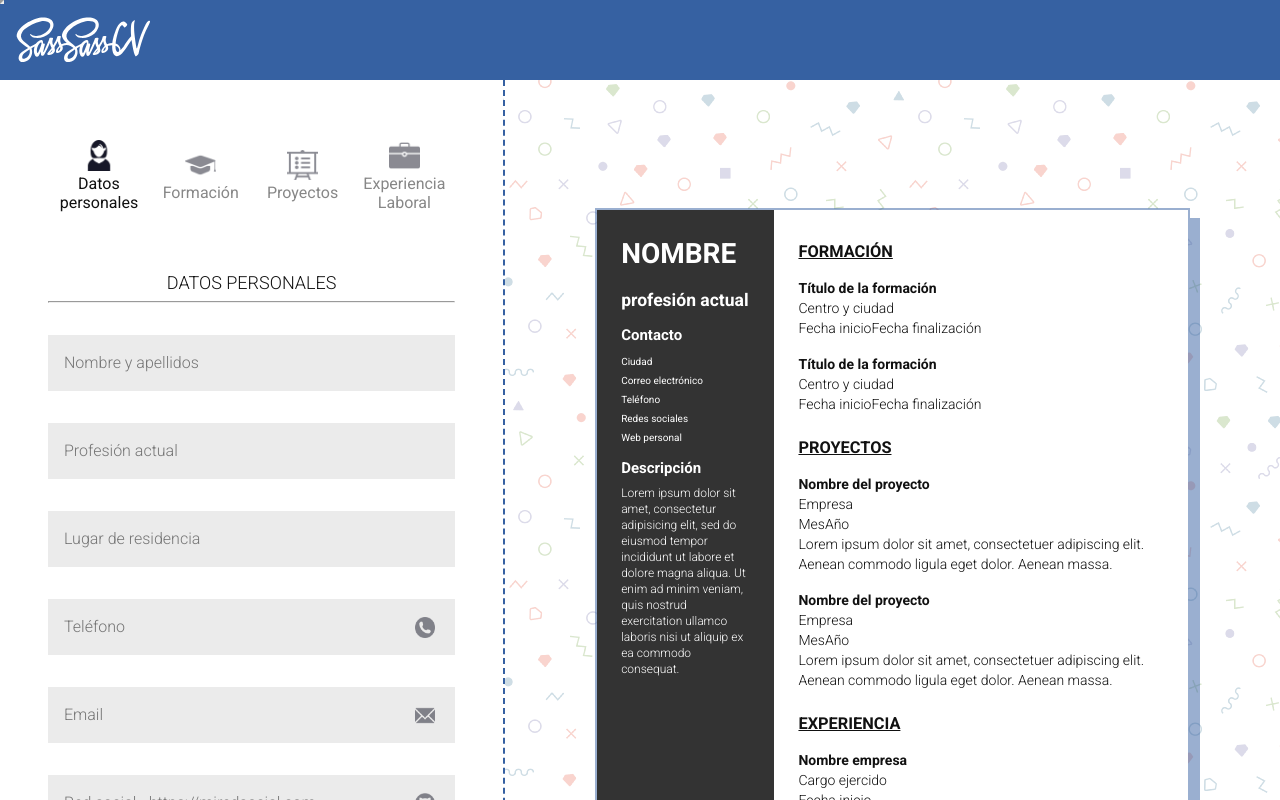
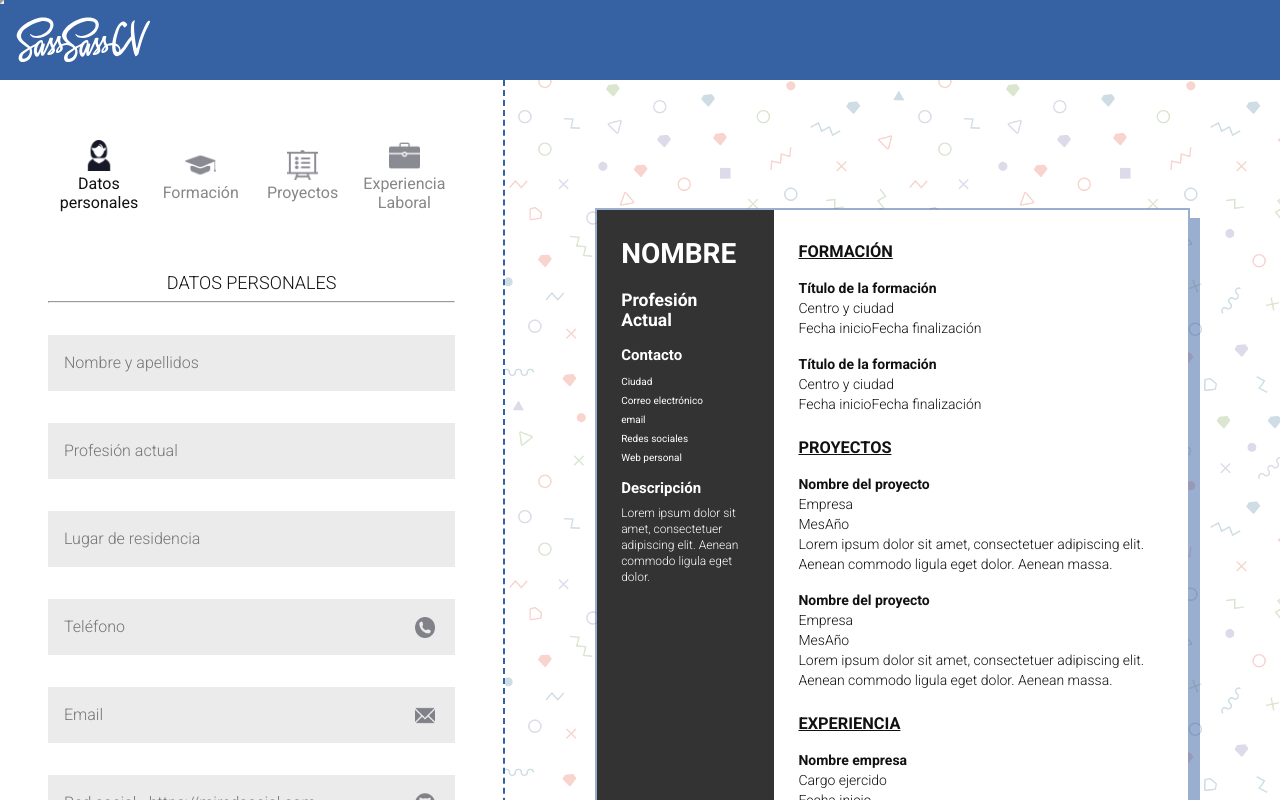
Before and after one commit to Adalab/project-clarke-s4-sass-sass-baby, a React (Create React App) app: page / in a window 1280 px wide. Shown: the top 800 px of the page. Built offline with nearby package versions, Linux system fonts and the light colour scheme.

Commit message:
[Changes]inputs personal data (#16)

```diff
--- a/src/App.js
+++ b/src/App.js
@@ -14,7 +14,14 @@ class App extends Component {
     this.state = {
       printing: false,
       cv: {
-        name: 'Nombre', profession: 'profesión actual'
+        name: 'Nombre',
+        profession: 'Profesión Actual',
+        residence: 'Ciudad',
+        telephone: 'Correo electrónico',
+        email: 'email',
+        social: 'Redes sociales',
+        personalWebsite: 'Web personal',
+        personalDescription: 'Lorem ipsum dolor sit amet, consectetuer adipiscing elit. Aenean commodo ligula eget dolor.'
       }
     }
     this.updateCv =  this.updateCv.bind(this);
--- a/src/components/Education.js
+++ b/src/components/Education.js
@@ -13,19 +13,19 @@ class Education extends Component {
       <Fieldset title="Formación">
         <Colapsable box= "firstEducationBox" link="Añadir formación 1">
           <div className="drop-down">
-          <input className="input-form title-education main-value" type="text" name="title-education" placeholder="Título" required />
-          <input className="input-form center-education" type="text" name="company-project" placeholder="Centro de formación" required />
-          <input className="input-form date-start-education" type="date" name="start-date-project" placeholder="Fecha inicio" required />
-          <input className="input-form date-end-education" type="date" name="finish-date-project" placeholder="Fecha fin" required />
+          <input onChange={handleChange} className="input-form title-education main-value" type="text" name="title-education" placeholder="Título" required />
+          <input onChange={handleChange} className="input-form center-education" type="text" name="company-project" placeholder="Centro de formación" required />
+          <input onChange={handleChange} className="input-form date-start-education" type="date" name="start-date-project" placeholder="Fecha inicio" required />
+          <input onChange={handleChange} className="input-form date-end-education" type="date" name="finish-date-project" placeholder="Fecha fin" required />
           </div>
         </Colapsable>
 
         <Colapsable box= "secondEducationBox" link="Añadir formación 2">
         <div className="drop-down">
-          <input className="input-form title-education1 main-value" type="text" name="title-education1" placeholder="Título" required />
-          <input className="input-form center-education1" type="text" name="company-project" placeholder="Centro de formación" required />
-          <input className="input-form date-start-education1" type="date" name="company-project" placeholder="Fecha inicio" required />
-          <input className="input-form date-end-education1" type="date" name="company-project" placeholder="Fecha inicio" required />
+          <input onChange={handleChange} className="input-form title-education1 main-value" type="text" name="title-education1" placeholder="Título" required />
+          <input onChange={handleChange} className="input-form center-education1" type="text" name="company-project" placeholder="Centro de formación" required />
+          <input onChange={handleChange} className="input-form date-start-education1" type="date" name="company-project" placeholder="Fecha inicio" required />
+          <input onChange={handleChange} className="input-form date-end-education1" type="date" name="company-project" placeholder="Fecha inicio" required />
         </div>
         </Colapsable>
       </Fieldset>
--- a/src/components/PersonalData.js
+++ b/src/components/PersonalData.js
@@ -12,25 +12,25 @@ class PersonalData extends Component {
       <Fieldset title="Datos personales">
         <input onChange={handleChange} className="input-form firstname" id="firstname" type="text" name="name" placeholder="Nombre y apellidos" required />
         <input onChange={handleChange} className="input-form profession" id="profession" type="text" name="profession" placeholder="Profesión actual" required />
-        <input className="input-form residence" id="residence" type="text" name="residence" placeholder="Lugar de residencia" required />
+        <input onChange={handleChange} className="input-form residence" id="residence" type="text" name="residence" placeholder="Lugar de residencia" required />
 
         <div id="input_container">
-        <input className="input-form telephone" id="telephone" type="tel" name="telephone" placeholder="Teléfono" required />
+        <input onChange={handleChange} className="input-form telephone" id="telephone" type="tel" name="telephone" placeholder="Teléfono" required />
         <img src="img/phone.png" id="input_img" />
         </div>
 
         <div id="input_container">
-        <input className="input-form email" id="email" type="email" name="email" placeholder="Email" required />
+        <input onChange={handleChange} className="input-form email" id="email" type="email" name="email" placeholder="Email" required />
         <img src="img/email.png" id="input_img" />
         </div>
 
         <div id="input_container">
-        <input className="input-form social" id="social" type="url" name="social" placeholder="Red social - https://miredsocial.com" />
+        <input onChange={handleChange} className="input-form social" id="social" type="url" name="social" placeholder="Red social - https://miredsocial.com" />
         <img src="img/github-logo.png" id="input_img" />
         </div>
 
-        <input className="input-form personal-website" id="personal-website" type="url" name="personal-website" placeholder="Web personal- https://miwebpersonal.com" />
-        <textarea className="input-form personal-description" name="personal-description" rows={8} cols={80} defaultValue={""} />
+        <input onChange={handleChange} className="input-form personal-website" id="personal-website" type="url" name="personalWebsite" placeholder="Web personal- https://miwebpersonal.com" />
+        <textarea onChange={handleChange} className="input-form personal-description" name="personalDescription" rows={8} cols={80} defaultValue={""} />
       </Fieldset>
     );
   }
--- a/src/components/PersonalDataBox.js
+++ b/src/components/PersonalDataBox.js
@@ -8,15 +8,15 @@ class PersonalDataBox extends Component {
 				<h3 className="cv-position cv-profession">{ this.props.cv.profession }</h3>
 				<h4>Contacto</h4>
 				<ul className="list-none">
-					<li id="city-cv" className="cv-residence">Ciudad</li>
-					<li id="email-cv" className="cv-telephone">Correo electrónico</li>
-					<li id="tel-cv" className="cv-email">Teléfono</li>
-					<li id="rrss-cv" className="cv-social">Redes sociales</li>
-					<li id="web-cv" className="cv-personal-website">Web personal</li>
+					<li id="city-cv" className="cv-residence"> { this.props.cv.residence }</li>
+					<li id="email-cv" className="cv-telephone">{ this.props.cv.telephone }</li>
+					<li id="tel-cv" className="cv-email">{ this.props.cv.email }</li>
+					<li id="rrss-cv" className="cv-social">{ this.props.cv.social }</li>
+					<li id="web-cv" className="cv-personal-website">{ this.props.cv.personalWebsite }</li>
 				</ul>
 				<div className="cv-description">
   				<h4>Descripción</h4>
-  				<p className="description-text cv-personal-description">Lorem ipsum dolor sit amet, consectetur adipisicing elit, sed do eiusmod tempor incididunt ut labore et dolore magna aliqua. Ut enim ad minim veniam, quis nostrud exercitation ullamco laboris nisi ut aliquip ex ea commodo consequat.</p>
+  				<p className="description-text cv-personal-description"> { this.props.cv.personalDescription }</p>
   			</div>
 			</div>
     );
```
Also changed, not shown: 1 other file (tests, documents, lock files or other folders).
